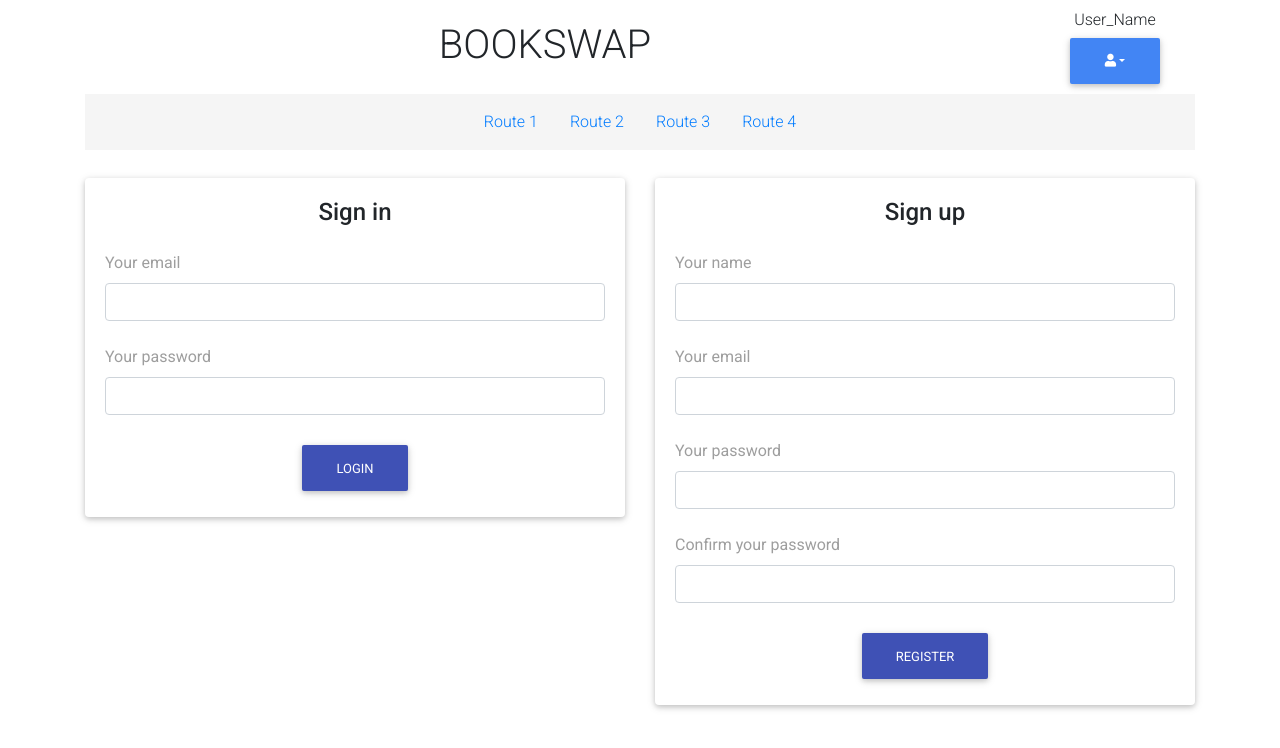
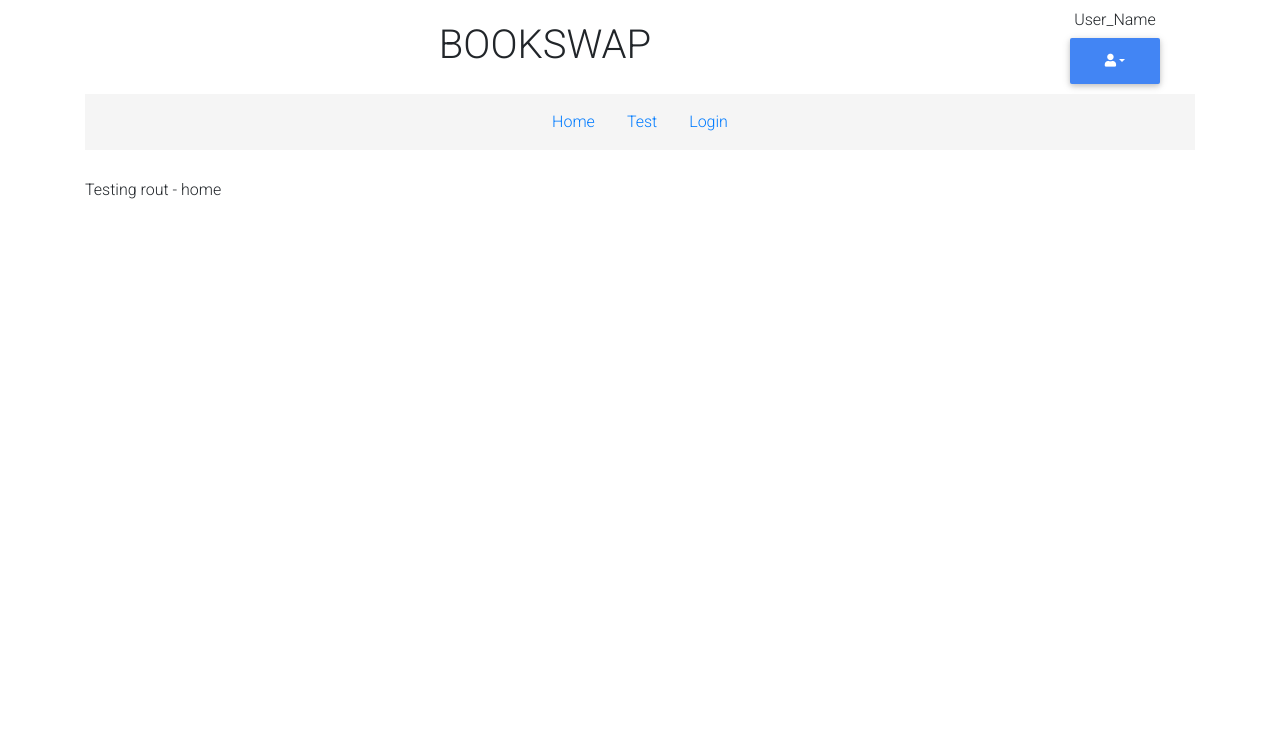
Before and after one commit to JoannaGulacz/Bookswap, a React (Create React App) app in the folder client/: page / in a window 1280 px wide. Shown: the top 748 px of the page. Built offline with nearby package versions, Linux system fonts and the light colour scheme.

Commit message:
Router with examles set

```diff
--- a/client/src/components/Menu.js
+++ b/client/src/components/Menu.js
@@ -2,6 +2,7 @@ import React from 'react';
 import { MDBCol, MDBContainer, MDBRow } from 'mdbreact';
 import Nav from './Nav';
 
+// TO DO: username zalogowanego użytkownika / inne UserMenu w przypadku niezalogowania
 const Menu = props => {
     return (
         <div>
--- a/client/src/components/Nav.js
+++ b/client/src/components/Nav.js
@@ -1,30 +1,26 @@
 import React from 'react';
+import { Link } from 'react-router-dom';
 
-// TO DO: links => router links
-// links types (classes): active, disabled, (none)
+// links types (classes): active, disabled, (none)          [span]
+
 const Nav = () => {
     return (
         <ul class="nav justify-content-center grey lighten-4 py-2 mb-4">
+            <Link to="/">
                 <li class="nav-item">
-                <a class="nav-link" href="#!">
-                    Route 1
-                </a>
+                    <span className="nav-link">Home</span>
                 </li>
+            </Link>
+            <Link to="/test">
                 <li class="nav-item">
-                <a class="nav-link" href="#!">
-                    Route 2
-                </a>
+                    <span className="nav-link">Test</span>
                 </li>
+            </Link>
+            <Link to="/login">
                 <li class="nav-item">
-                <a class="nav-link" href="#!">
-                    Route 3
-                </a>
+                    <span className="nav-link">Login</span>
                 </li>
-            <li class="nav-item">
-                <a class="nav-link" href="#!">
-                    Route 4
-                </a>
-            </li>
+            </Link>
         </ul>
     );
 };
--- a/client/src/pages/root.jsx
+++ b/client/src/pages/root.jsx
@@ -1,31 +1,44 @@
 import React from 'react';
-import { BrowserRouter as Router, Switch, Route, Link } from 'react-router-dom';
+import { BrowserRouter as Router, Switch, Route } from 'react-router-dom';
 
+//menu oraz nawigacja
+import UserMenu from '../components/UserMenu';
+import Menu from '../components/Menu';
+
+//formularze rejestracji i logowania
+import Login from './routerTestLogin';
+
+//testowe routy
 import RouterTest from './routerTest';
 import Home from './routerTestHome';
 
+// <Switch> powoduje że renderowany jest tylko jeden komonent (pierwszy który pasuje do ścieżki)
+
 // exact wymusza dokładne porównanie ścieżek (domyślnie jest wyłączone)
 // brak exact w testowym home roucie sprawiłby, że route /test odnosiłby się do obu komponentów (zawiera zaróno / jak i /test)
+
 const Root = () => {
     return (
         <Router>
-            <div>
-                <ul>
-                    <li>
-                        <Link to="/">Home</Link>
-                    </li>
-                    <li>
-                        <Link to="/test">Test</Link>
-                    </li>
-                </ul>
+            <>
+                <Menu username="User_Name">
+                    <UserMenu />
+                </Menu>
 
                 <Switch>
                     <Route path="/" exact component={Home} />
                     <Route path="/test" component={RouterTest} />
+                    <Route path="/login" component={Login} />
                 </Switch>
-            </div>
+            </>
         </Router>
     );
 };
 
 export default Root;
+
+/* MATERIAŁY:
+
+https://www.youtube.com/watch?v=Law7wfdg_ls bardzo prosty tutorial 30' (dynamic routing => ~19' przykład API linki do itemów w sklepie)
+
+*/
--- a/client/src/pages/routerTest.js
+++ b/client/src/pages/routerTest.js
@@ -1,7 +1,17 @@
 import React from 'react';
+import { MDBCol, MDBContainer, MDBRow } from 'mdbreact';
 
+// Komponent na potrzeby testów routera - DO USUNIĘCIA
 const RouterTest = () => {
-    return <div>Testing rout</div>;
+    return (
+        <div>
+            <MDBContainer>
+                <MDBRow>
+                    <MDBCol>Testing rout</MDBCol>
+                </MDBRow>
+            </MDBContainer>
+        </div>
+    );
 };
 
 export default RouterTest;
--- a/client/src/pages/routerTestHome.js
+++ b/client/src/pages/routerTestHome.js
@@ -1,7 +1,17 @@
 import React from 'react';
+import { MDBCol, MDBContainer, MDBRow } from 'mdbreact';
 
+// Komponent na potrzeby testów routera - DO USUNIĘCIA
 const RouterTestHome = () => {
-    return <div>Testing rout - home page</div>;
+    return (
+        <div>
+            <MDBContainer>
+                <MDBRow>
+                    <MDBCol>Testing rout - home</MDBCol>
+                </MDBRow>
+            </MDBContainer>
+        </div>
+    );
 };
 
 export default RouterTestHome;
--- /dev/null
+++ b/client/src/pages/routerTestLogin.js
@@ -0,0 +1,19 @@
+import React from 'react';
+
+import FormCard from '../components/FormCard';
+import LoginForm from '../components/LoginForm';
+import RegisterForm from '../components/RegisterForm';
+
+// Komponent na potrzeby testów routera - DO USUNIĘCIA
+const Login = () => {
+    return (
+        <>
+            <FormCard>
+                <LoginForm />
+                <RegisterForm />
+            </FormCard>
+        </>
+    );
+};
+
+export default Login;
```
Also changed, not shown: client/src/index.js (+10 -8 lines). Lines whose indentation alone changed are shown as unchanged.
